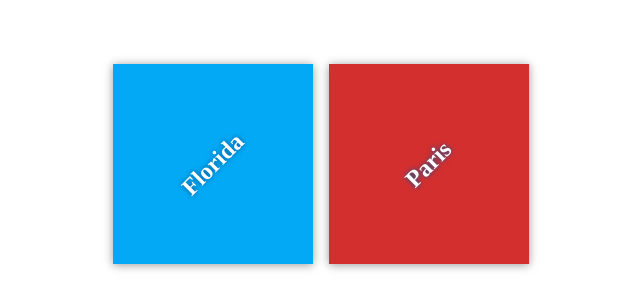
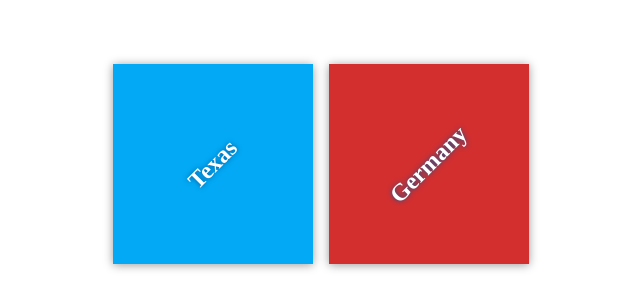
Before and after one commit to jonrblue/my-travel-plans, a plain HTML site: page index.html in a window 1280 px wide. Shown: the part 236-544 px from the top of the page, without its empty margins (319-959 px from the left). Drawn offline with Linux system fonts and the light colour scheme; files that its build step writes are made by us from their sources.

Commit message:
Modify destinations

```diff
--- a/index.html
+++ b/index.html
@@ -11,11 +11,11 @@
     <div class="container">
         <div class="destination-container">
             <div class="destination" id="florida">
-                <h2>Florida</h2>
+                <h2>Texas</h2>
             </div>
 
             <div class="destination" id="paris">
-                <h2>Paris</h2>
+                <h2>Germany</h2>
             </div>
         </div>
     </div>
```
